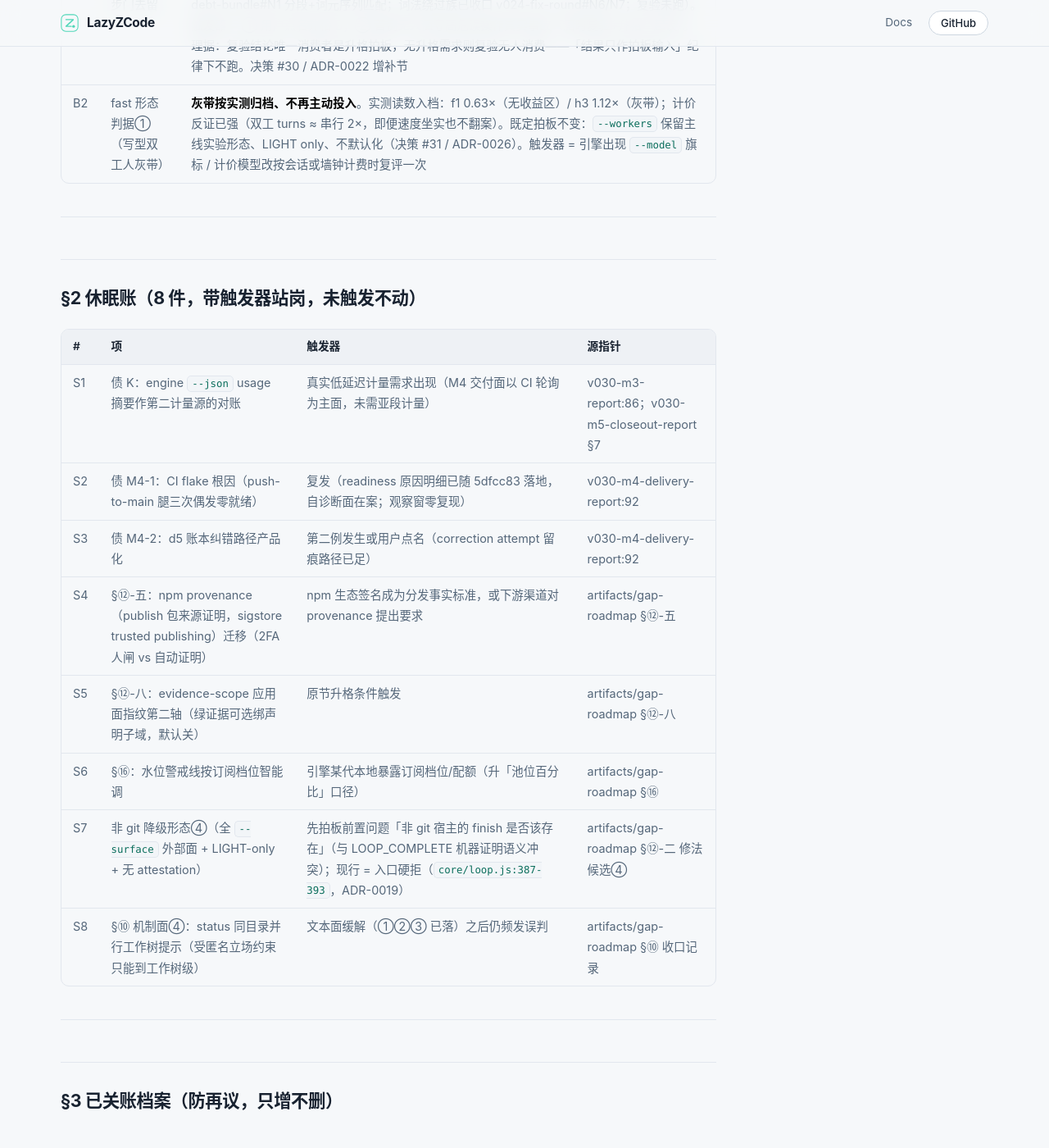
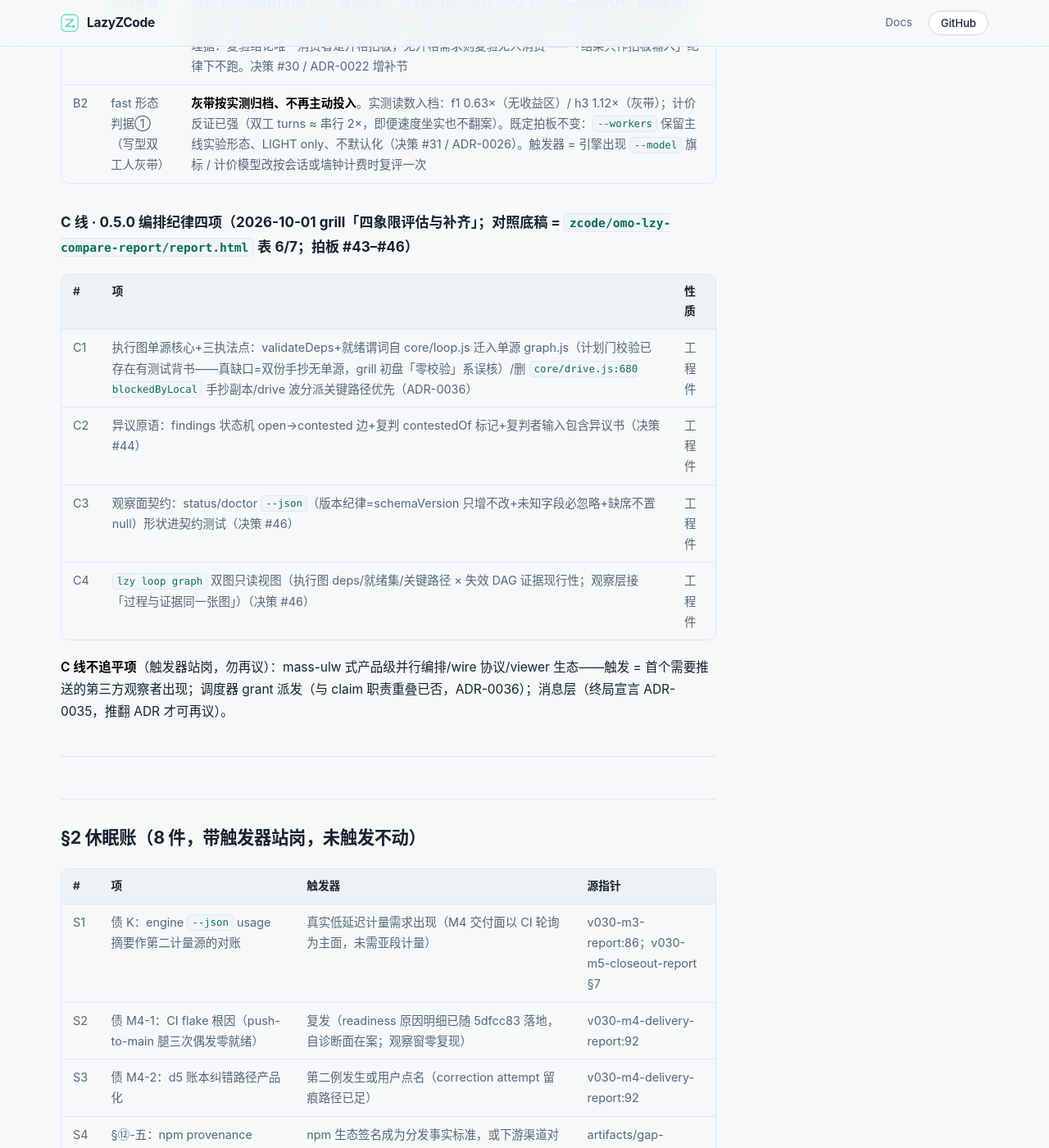
Before and after one commit to Acfufu/lazyzcode, a Jekyll site: the page built from docs/debts.md, in a window 1280 px wide and 1400 px high, scrolled down 1264 px. Shown: the whole window at 82% size. Built offline with Jekyll 4.4.1, drawn with Linux system fonts in a browser that asks for light colours; our own code applies the rules of GitHub Pages for plain Markdown files; some of the changed text lies outside the part shown.

Commit message:
docs(grill): 四象限评估五拍板落地——#43 宿主底座与执行图调度（ADR-0036）、#44 异议原语、#45 文书协议终局（ADR-0035）、#46 观察面契约；CONTEXT 三术语（执行图/异议/文书协议）；debts §1 C 线四件（7→11，0.5.0 候选 C1–C4）；含勘误：grill 初盘「计划门零 deps 校验」系误核 gate.js（validateDeps 在 loop.js:686 已有+三例测试背书），docs 三处假前提已正
Goal: orch-discipline#N1

```diff
--- a/docs/debts.md
+++ b/docs/debts.md
@@ -30,6 +30,17 @@
 |---|---|---|
 | B1 | H3R 高危步门去留 | **维持休眠 A 态，复验不排期、触发器化**。升格前置=网格复验误停归零（根解半已落地：v024-debt-bundle#N1 分段+词元序列匹配；词法绕过族已收口 v024-fix-round#N6/N7；复验未跑）。触发器 = ① 用户点名升格 B；② 首例无人值守高危误操作真实事故（届时复验+升格一起议）。理据：复验结论唯一消费者是升格拍板，无升格需求则复验无人消费——「结果只作拍板输入」纪律下不跑。决策 #30 / ADR-0022 增补节 |
 | B2 | fast 形态判据①（写型双工人灰带） | **灰带按实测归档、不再主动投入**。实测读数入档：f1 0.63×（无收益区）/ h3 1.12×（灰带）；计价反证已强（双工 turns ≈ 串行 2×，即便速度坐实也不翻案）。既定拍板不变：`--workers` 保留主线实验形态、LIGHT only、不默认化（决策 #31 / ADR-0026）。触发器 = 引擎出现 `--model` 旗标 / 计价模型改按会话或墙钟计费时复评一次 |
+
+### C 线 · 0.5.0 编排纪律四项（2026-10-01 grill「四象限评估与补齐」；对照底稿 = `zcode/omo-lzy-compare-report/report.html` 表 6/7；拍板 #43–#46）
+
+| # | 项 | 性质 |
+|---|---|---|
+| C1 | 执行图单源核心+三执法点：validateDeps+就绪谓词自 core/loop.js 迁入单源 graph.js（计划门校验已存在有测试背书——真缺口=双份手抄无单源，grill 初盘「零校验」系误核）/删 `core/drive.js:680 blockedByLocal` 手抄副本/drive 波分派关键路径优先（ADR-0036） | 工程件 |
+| C2 | 异议原语：findings 状态机 open→contested 边+复判 contestedOf 标记+复判者输入包含异议书（决策 #44） | 工程件 |
+| C3 | 观察面契约：status/doctor `--json`（版本纪律=schemaVersion 只增不改+未知字段必忽略+缺席不置 null）形状进契约测试（决策 #46） | 工程件 |
+| C4 | `lzy loop graph` 双图只读视图（执行图 deps/就绪集/关键路径 × 失效 DAG 证据现行性；观察层接「过程与证据同一张图」）（决策 #46） | 工程件 |
+
+**C 线不追平项**（触发器站岗，勿再议）：mass-ulw 式产品级并行编排/wire 协议/viewer 生态——触发 = 首个需要推送的第三方观察者出现；调度器 grant 派发（与 claim 职责重叠已否，ADR-0036）；消息层（终局宣言 ADR-0035，推翻 ADR 才可再议）。
 
 ---
 
```
Also changed, not shown: other parts of docs/debts.md (+1 -1 lines), AGENTS.md (+13 -9 lines), CONTEXT.md (+6 -0 lines), docs/adr/0035-document-protocol.md (added, +3 -0 lines), docs/adr/0036-host-orchestration-base.md (added, +3 -0 lines), docs/decisions.md (+4 -0 lines).
